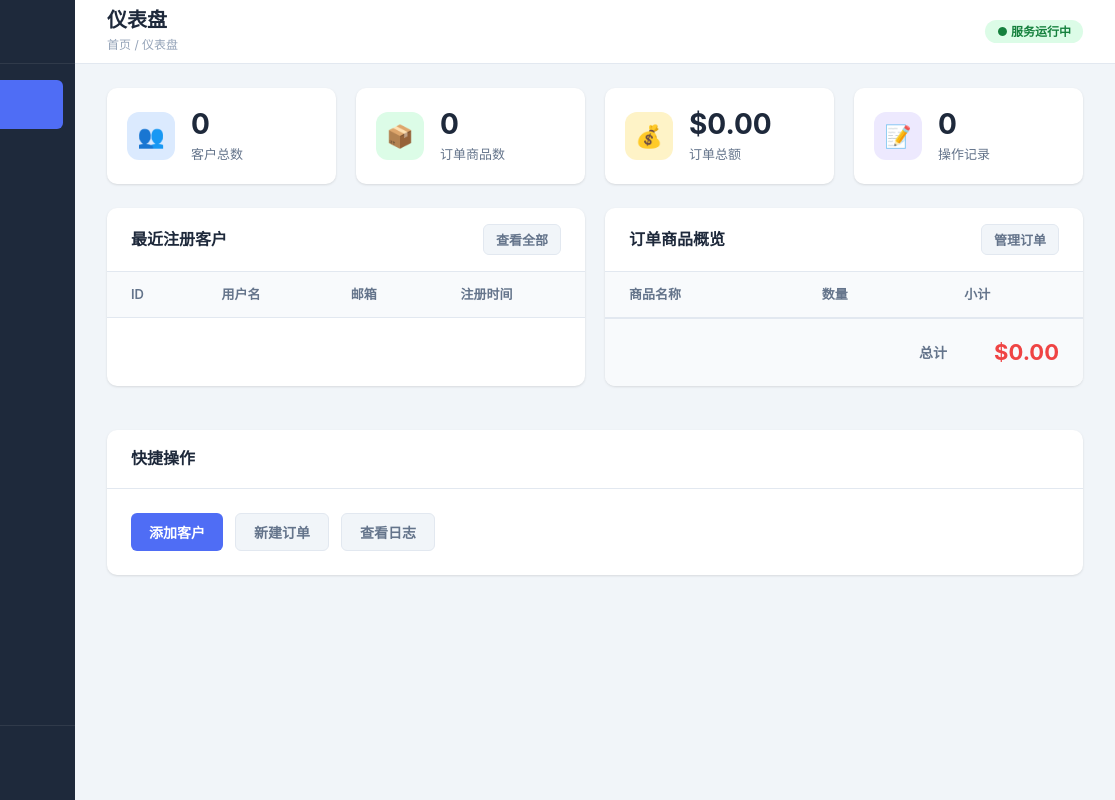
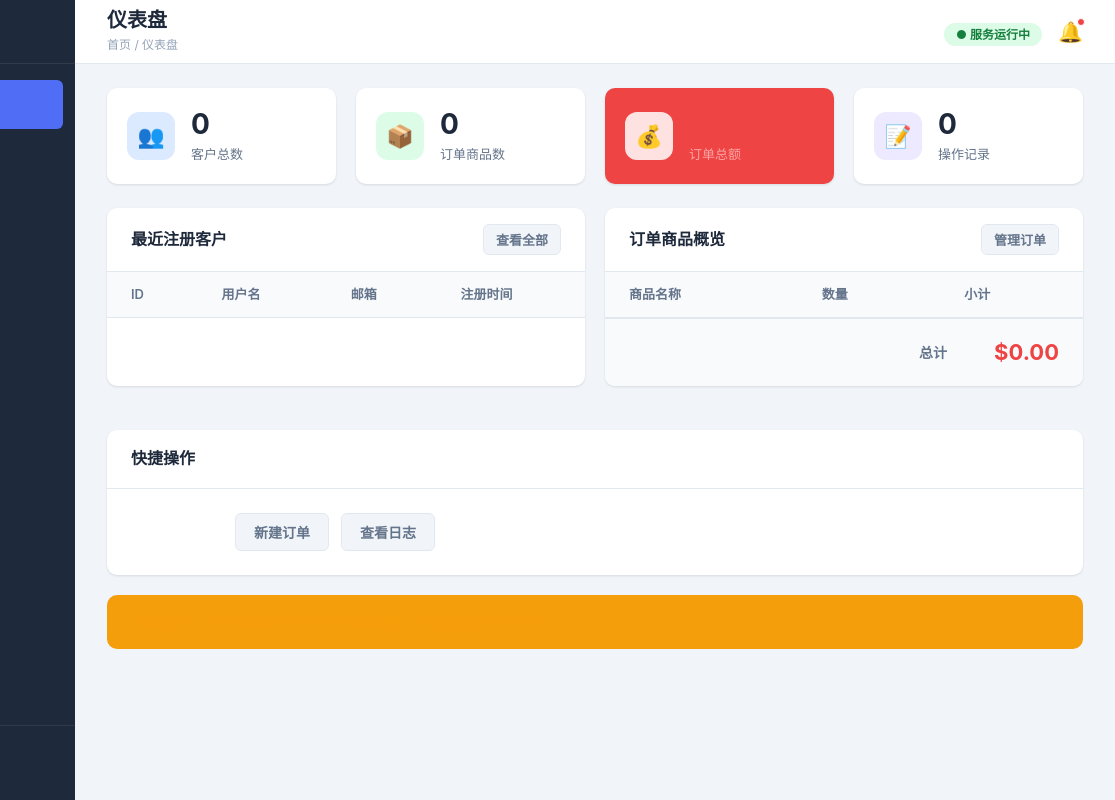
Before and after one commit to suntianjiao1998-svg/demo-app, a website: page src/public/index.html in a window 1280 px wide. Shown: the full height of the page, 165-1280 px from the left. Drawn offline with Linux system fonts and the light colour scheme; no server answers.

Commit message:
feat: redesign bugs as non-interactive pure frontend visual issues
5 bugs now visible on page load without any interaction:
- Bug 1: notification red dot always shows (CSS hardcoded display:block)
- Bug 2: order total card red text on red background, invisible
- Bug 3: add-customer button white text on white background, invisible
- Bug 4: announcement bar text color same as background, invisible
- Bug 5: customer table font 12px inconsistent with rest of page 14px

Removed old interactive bugs (password log, cart reference leak, hover color, missing refresh)
- auth.js: removed console.log password leak
- cart.js: kept reference leak but no longer a demo bug
- app.js: uncommented renderCustomers after delete
- style.css: fixed hover color bug

```diff
--- a/src/auth.js
+++ b/src/auth.js
@@ -19,8 +19,6 @@ function register(username, email, password) {
   };
 
   users.push(newUser);
-
-  console.log('User registered:', username, password);
 
   return {
     success: true,
--- a/src/public/app.js
+++ b/src/public/app.js
@@ -67,8 +67,7 @@ async function deleteCustomer(id) {
       return;
     }
     log('客户已删除，ID：' + id, 'success');
-    // BUG-005: 删除客户后没有刷新列表，页面不会更新
-    // renderCustomers();
+    renderCustomers();
   } catch (err) {
     log('网络错误：' + err.message, 'error');
   }
--- a/src/public/index.html
+++ b/src/public/index.html
@@ -53,6 +53,8 @@
         </div>
         <div class="topbar-right">
           <span class="status-badge online">● 服务运行中</span>
+          <!-- BUG-1: 系统通知红点，永远不消失，误导用户以为有未读消息 -->
+          <span class="topbar-notification">🔔<span class="notification-dot"></span></span>
         </div>
       </header>
 
@@ -74,8 +76,9 @@
               <div class="stat-label">订单商品数</div>
             </div>
           </div>
-          <div class="stat-card">
-            <div class="stat-icon orange">💰</div>
+          <!-- BUG-2: 订单总额卡片背景是红色，但金额文字也是红色，文字看不见 -->
+            <div class="stat-card stat-card-bug">
+            <div class="stat-icon red">💰</div>
               <div class="stat-body">
               <div class="stat-value" id="statCartTotal">$0.00</div>
             <div class="stat-label">订单总额</div>
@@ -144,10 +147,16 @@
             <h2>快捷操作</h2>
           </div>
           <div class="quick-actions">
-            <button class="btn btn-primary" onclick="switchTab('customers')">添加客户</button>
+            <!-- BUG-3: 添加客户按钮文字是白色，背景也是白色，按钮文字看不见 -->
+            <button class="btn btn-invisible" onclick="switchTab('customers')">添加客户</button>
             <button class="btn btn-default" onclick="switchTab('orders')">新建订单</button>
             <button class="btn btn-default" onclick="switchTab('logs')">查看日志</button>
           </div>
+        </div>
+
+        <!-- BUG-4: 系统公告栏文字颜色与背景色相同，内容不可见 -->
+        <div class="announcement-bug">
+          <span>系统公告：本周五凌晨 2:00-4:00 系统维护，请提前保存工作内容。</span>
         </div>
       </section>
 
--- a/src/public/style.css
+++ b/src/public/style.css
@@ -200,6 +200,27 @@ body {
   color: #15803d;
 }
 
+/* ===== Topbar Notification ===== */
+.topbar-notification {
+  font-size: 20px;
+  cursor: pointer;
+  position: relative;
+  margin-left: 12px;
+}
+
+/* BUG-1: 通知红点永远显示，即使用户没有未读消息 */
+.notification-dot {
+  position: absolute;
+  top: -2px;
+  right: -2px;
+  width: 8px;
+  height: 8px;
+  background: #ef4444;
+  border-radius: 50%;
+  border: 1.5px solid #fff;
+  display: block;
+}
+
 /* ===== Tab Content ===== */
 .tab-content {
   display: none;
@@ -250,6 +271,7 @@ body {
 .stat-icon.green { background: #dcfce7; }
 .stat-icon.orange { background: #fef3c7; }
 .stat-icon.purple { background: #ede9fe; }
+.stat-icon.red { background: #fee2e2; }
 
 .stat-value {
   font-size: 28px;
@@ -262,6 +284,20 @@ body {
   font-size: 13px;
   color: var(--text-secondary);
   margin-top: 2px;
+}
+
+/* BUG-2: 订单总额卡片背景和文字都是红色，金额数字看不见 */
+.stat-card-bug {
+  background: #ef4444;
+}
+.stat-card-bug .stat-value {
+  color: #ef4444;
+}
+.stat-card-bug .stat-label {
+  color: #fca5a5;
+}
+.stat-card-bug .stat-icon.red {
+  background: #fee2e2;
 }
 
 /* ===== Dashboard Dual Column ===== */
@@ -300,6 +336,18 @@ body {
   padding: 24px;
   display: flex;
   gap: 12px;
+}
+
+/* BUG-3: 添加客户按钮白底白字，文字看不见 */
+.btn-invisible {
+  background: #ffffff;
+  color: #ffffff;
+  border: none;
+}
+
+.btn-invisible:hover {
+  background: #f8fafc;
+  color: #f8fafc;
 }
 
 /* ===== Buttons ===== */
@@ -345,11 +393,8 @@ body {
   color: #fff;
 }
 
-/* BUG-004: 清空购物车按钮的 hover 颜色与背景色相同，看不到按钮 */
 .btn-danger:hover {
-  background: #ffffff;
-  border-color: var(--border-color);
-  color: var(--text-muted);
+  background: var(--danger-dark);
 }
 
 /* ===== Form ===== */
@@ -438,7 +483,8 @@ body {
   border-bottom: none;
 }
 
-/* BUG-003: 客户列表字体大小不一致，12px 太小 */
+/* BUG-1: 通知红点用 CSS 硬编码 display:block，即使用户没有未读消息也永远显示 */
+/* BUG-5: 客户列表字体大小不一致，12px 太小 */
 #customerTable td {
   font-size: 12px;
 }
@@ -518,6 +564,17 @@ body {
   padding: 32px 0;
 }
 
+/* BUG-4: 系统公告栏文字颜色与背景色相同，内容不可见 */
+.announcement-bug {
+  background: #f59e0b;
+  color: #f59e0b;
+  padding: 16px 24px;
+  border-radius: var(--radius);
+  font-size: 14px;
+  font-weight: 600;
+  margin-bottom: 20px;
+}
+
 /* ===== Responsive ===== */
 @media (max-width: 1024px) {
   .stat-grid {
```
Also changed, not shown: tests/app.test.js (+2 -2 lines). Lines whose indentation alone changed are shown as unchanged.
